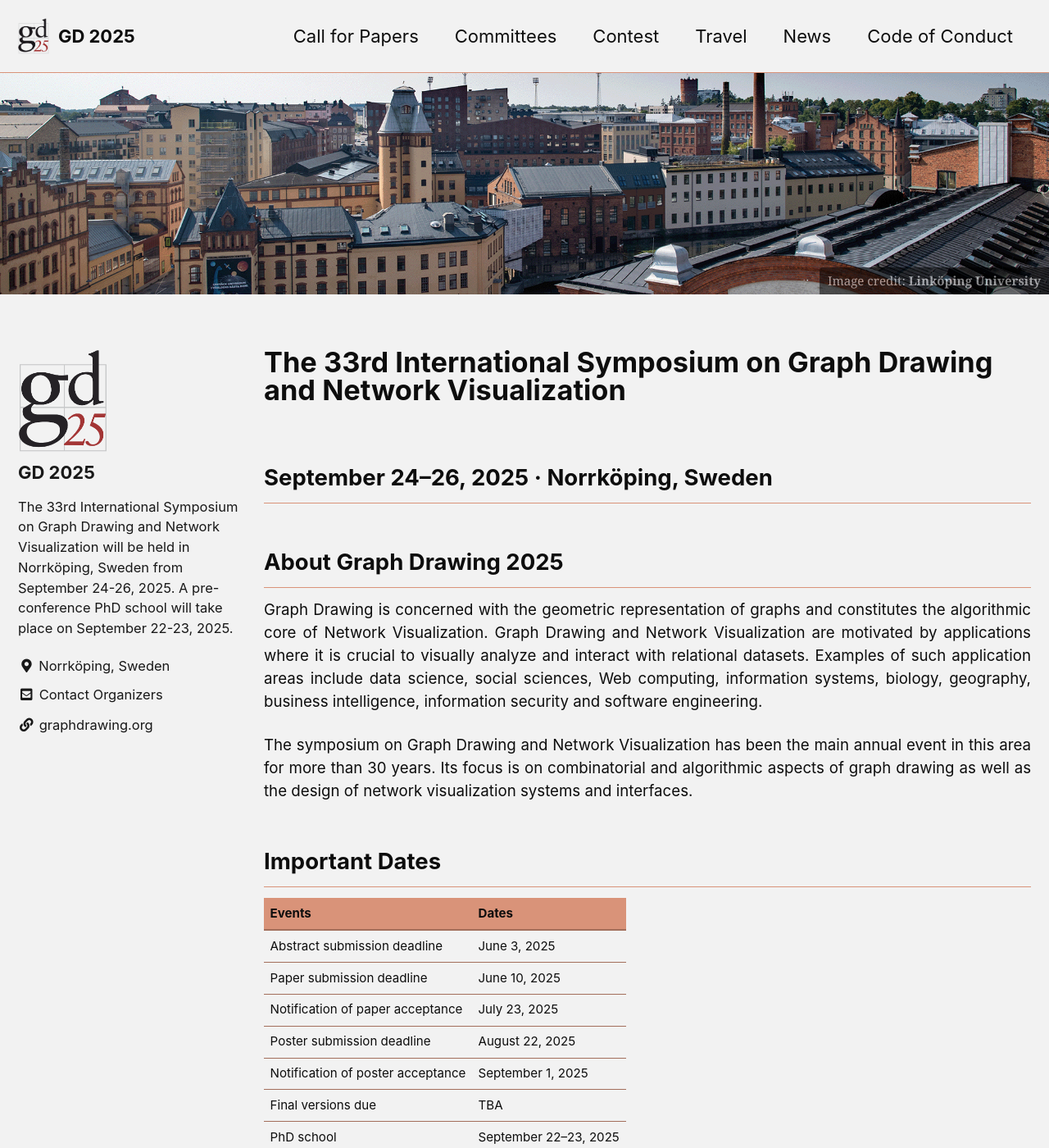
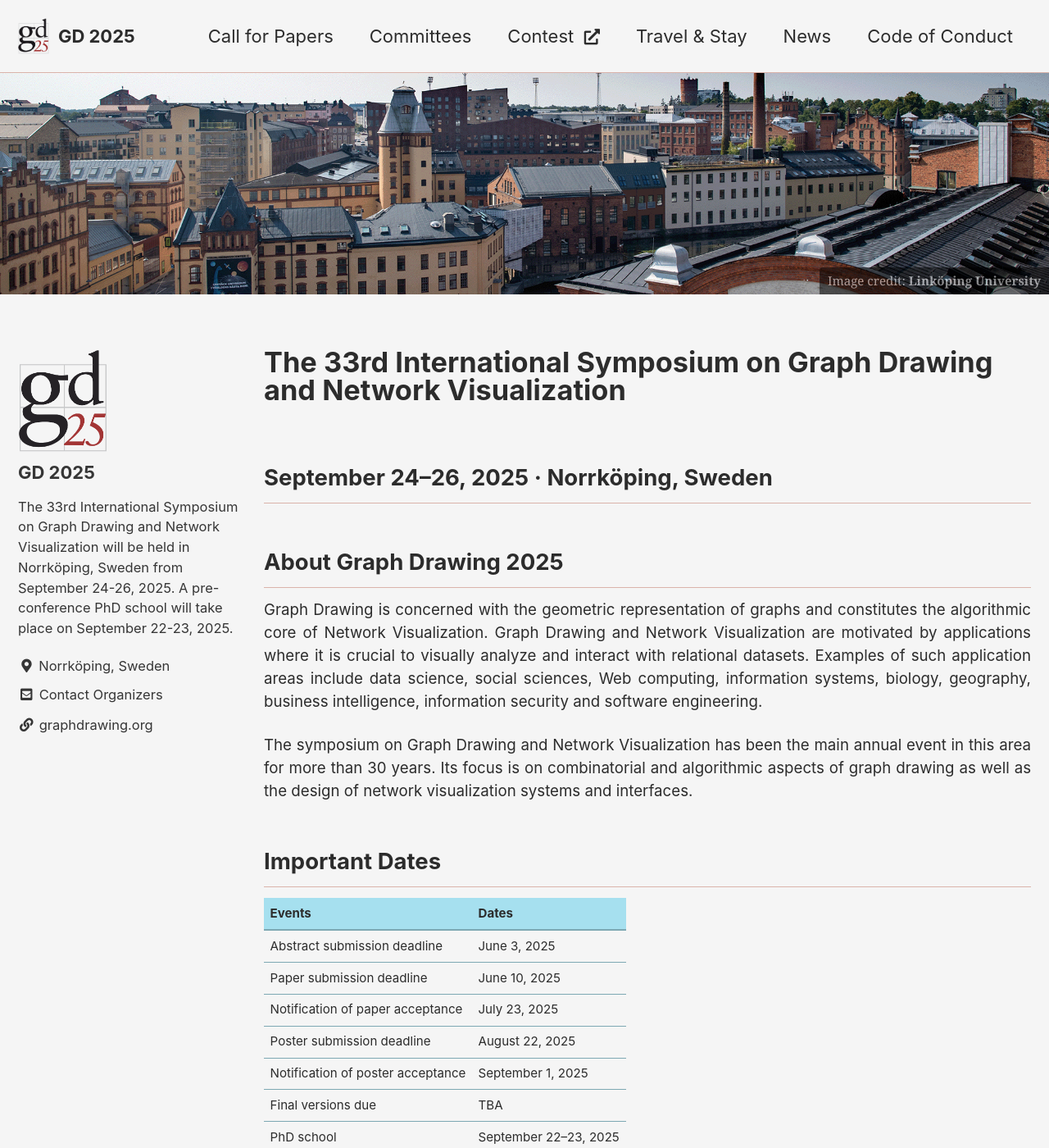
Before and after one commit to graphdrawing/gd2025, a Jekyll site: the page built from index.md, in a window 1280 px wide and 1400 px high. Shown: the whole window at 82% size. Built offline with Jekyll 4.4.1, drawn with Linux system fonts in a browser that asks for light colours; cached includes are drawn as plain includes.

Commit message:
change sponsor logo size, small text color styling, and small modification in the upper horizontal menu

```diff
--- a/_data/navigation.yml
+++ b/_data/navigation.yml
@@ -4,9 +4,9 @@
      url: /pages/cfp
    - title: "Committees"
      url: /pages/committee
-   - title: "Contest"
+   - title: "Contest &nbsp;<i class='fas fa-external-link-alt fa-sm'></i>"
      url: "https://mozart.diei.unipg.it/gdcontest/2025/"
-   - title: "Travel"
+   - title: "Travel & Stay"
      url: /pages/travel_accommodation
    - title: "News"
      url: /pages/news
--- a/_sass/minimal-mistakes/_tables.scss
+++ b/_sass/minimal-mistakes/_tables.scss
@@ -17,8 +17,8 @@
 }
 
 thead {
-  background-color: $border-color;
-  border-bottom: 2px solid mix(#000, $border-color, 25%);
+  background-color: $secondary-background-color;
+  border-bottom: 2px solid mix(#000, $secondary-background-color, 25%);
 }
 
 th {
@@ -29,7 +29,7 @@
 
 td {
   padding: 0.5em;
-  border-bottom: 1px solid mix(#000, $border-color, 25%);
+  border-bottom: 1px solid mix(#000, $secondary-background-color, 25%);
 }
 
 tr,
--- a/_sass/minimal-mistakes/skins/_gd25.scss
+++ b/_sass/minimal-mistakes/skins/_gd25.scss
@@ -3,17 +3,20 @@
    ========================================================================== */
 
 /* Colors */
-$background-color: #F2F2F2 !default;
-$text-color: #0D0D0D !default;
-$muted-text-color: #393e46 !default;
-$primary-color: #733A2D !default;
-$secondary-color: #D99379 !default;
-$border-color: #D99379 !default; // Blending the primary and secondary colors
-$footer-background-color: $primary-color !default; // footer
-$link-color: $primary-color !default; // links
+$background-color: #F5F5F5 !default;
+$text-color: #2C2C2C !default;
+$muted-text-color: #666666 !default;
+
+$primary-color: #843f30 !default;
+$secondary-color: #3D6BA3 !default;
+$border-color: #dab3aa !default;
+$secondary-background-color: #a6e0ef !default;  // for the tables in _tables.scss
+
+$footer-background-color: $primary-color !default;
+$link-color: #3D6BA3 !default;
 $masthead-link-color: $text-color !default;
-$masthead-link-color-hover: $secondary-color !default; // on hover
-$navicon-link-color-hover: mix(#2756cb, $text-color, 80%) !default;
+$masthead-link-color-hover: $primary-color !default;
+$navicon-link-color-hover: $secondary-color !default;
 
 .page__footer {
   color: #fff !important;
@@ -26,3 +29,13 @@
 .nav__title {
   color: #ffffff !important;
 }
+
+
+// .sponsers-text {
+//     color: #843f30 !important;
+
+
+//     &:hover {
+//       color: mix(#000, #843f30, 25%) !important;
+//     }
+//   }
--- a/assets/css/main.scss
+++ b/assets/css/main.scss
@@ -4,7 +4,5 @@
 
 @charset "utf-8";
 
-$link-color: #2f0054;
-
 @import "minimal-mistakes/skins/{{ site.minimal_mistakes_skin | default: 'default' }}"; // skin
 @import "minimal-mistakes"; // main partials
--- a/index.md
+++ b/index.md
@@ -20,21 +20,21 @@
 The symposium on Graph Drawing and Network Visualization has been the main annual event in this area for more than 30 years. Its focus is on combinatorial and algorithmic aspects of graph drawing as well as the design of network visualization systems and interfaces.
 {: style="text-align: justify;"}
 
+
 ## Important Dates
 
-| Events                            | Dates |
-| --------------------------------- | ----- |
-| Abstract submission deadline      | June 3, 2025   |
-| Paper submission deadline         | June 10, 2025   |
-| Notification of paper acceptance  | July 23, 2025   |
-| Poster submission deadline        | August 22, 2025  |
-| Notification of poster acceptance | September 1, 2025   |
-| Final versions due                | TBA   |
-| PhD school		                | September 22–23, 2025   |
-| Symposium                         | September 24–26, 2025   |
+| Events                            | Dates                 |
+| --------------------------------- | --------------------- |
+| Abstract submission deadline      | June 3, 2025          |
+| Paper submission deadline         | June 10, 2025         |
+| Notification of paper acceptance  | July 23, 2025         |
+| Poster submission deadline        | August 22, 2025       |
+| Notification of poster acceptance | September 1, 2025     |
+| Final versions due                | TBA                   |
+| PhD school                        | September 22–23, 2025 |
+| Symposium                         | September 24–26, 2025 |
 
 All deadlines are understood to be 23:59 AoE.
-
 
 ## Sponsors
 
@@ -43,49 +43,49 @@
 <table style="border-collapse: collapse; border: none;">
   <tr style="border: none;">
     <td style="border: none;">
-      <a href="https://www.carltryggersstiftelse.se/this-is-the-carl-trygger-foundation/" target="_blank"><img src="assets/images/sponsor/carl-tryggers-stiftelse.png" width="300" /></a><br />
-      <a href="https://www.carltryggersstiftelse.se/this-is-the-carl-trygger-foundation/" target="_blank"><strong>Carl Tryggers Foundation for Scientific Research</strong></a>
+      <a href="https://www.carltryggersstiftelse.se/this-is-the-carl-trygger-foundation/" target="_blank"><img src="assets/images/sponsor/carl-tryggers-stiftelse.png" width="420" /></a><br />
+      <a href="https://www.carltryggersstiftelse.se/this-is-the-carl-trygger-foundation/" target="_blank" style="padding-top: 10px; display: inline-block;"><strong class="sponsers-text" style="font-size: 1.2em;">Carl Tryggers Foundation for Scientific Research</strong></a>
     </td>
   </tr>
 </table>
 
 ### Gold Sponsors
+
 <table style="border-collapse: collapse; border: none;">
   <tr style="border: none;">
-    <td style="border: none;"><a href="https://www.yworks.com/?utm_campaign=gd25&utm_medium=wesite" target="_blank"><img src="assets/images/sponsor/yWorks.png" width="200" /></a><br />
-    <a href="https://www.yworks.com/?utm_campaign=gd25&utm_medium=wesite" target="_blank"><strong>yWorks</strong></a> </td>
+    <td style="border: none;"><a href="https://www.yworks.com/?utm_campaign=gd25&utm_medium=wesite" target="_blank"><img src="assets/images/sponsor/yWorks.png" width="290" /></a><br />
+    <a href="https://www.yworks.com/?utm_campaign=gd25&utm_medium=wesite" target="_blank"  style="padding-top: 10px; display: inline-block;"> <strong class="sponsers-text" style="font-size: 1.2em;">yWorks</strong></a> </td>
     <td style="border: none;"></td>
     <td style="border: none;"></td>
-    <td style="border: none;"><a href="https://www.tomsawyer.com" target="_blank"><img src="assets/images/sponsor/Tom_Sawyer_Software.png" width="230" /></a><br />
-    <a href="https://www.tomsawyer.com" target="_blank"><strong>Tom Sawyer Software</strong></a>
+    <td style="border: none;"><a href="https://www.tomsawyer.com" target="_blank"><img src="assets/images/sponsor/Tom_Sawyer_Software.png" width="320" /></a><br />
+    <a href="https://www.tomsawyer.com" target="_blank" style="padding-top: 10px; display: inline-block;"><strong class="sponsers-text" style="font-size: 1.2em;">Tom Sawyer Software</strong></a>
     </td>
   </tr>
 </table>
-
 
 ### Silver Sponsor
 
 <table style="border-collapse: collapse; border: none;">
   <tr style="border: none;">
     <td style="border: none;">
-      <a href="https://www.visualsweden.se/" target="_blank"><img src="assets/images/sponsor/visual_sweden.png" width="170" /></a><br />
-      <a href="https://www.visualsweden.se/" target="_blank"><strong>Visual Sweden</strong></a>
+      <a href="https://www.visualsweden.se/" target="_blank"><img src="assets/images/sponsor/visual_sweden.png" width="200" /></a><br />
+      <a href="https://www.visualsweden.se/" target="_blank" style="padding-top: 10px; display: inline-block;"><strong class="sponsers-text" style="font-size: 1.1em;">Visual Sweden</strong></a>
     </td>
   </tr>
 </table>
 
+### Contributors
 
-### Contributors
 <table style="border-collapse: collapse; border: none;">
   <tr style="border: none;">
     <td style="border: none;">
-      <a href="https://visualiseringscenter.se/" target="_blank"><img src="assets/images/sponsor/vis_center.png" width="300" /></a><br />
-      <a href="https://visualiseringscenter.se/" target="_blank"><strong>Visualiseringscenter C</strong></a>
+      <a href="https://visualiseringscenter.se/" target="_blank"><img src="assets/images/sponsor/vis_center.png" width="250" /></a><br />
+      <a href="https://visualiseringscenter.se/" target="_blank" style="padding-top: 10px; display: inline-block;"><strong class="sponsers-text" style="font-size: 1.0em;">Visualiseringscenter C</strong></a>
     </td>
     <td style="border: none;"></td>
     <td style="border: none;">
-      <a href="https://liu.se/en" target="_blank"><img src="assets/images/sponsor/liu.png" width="220" /></a><br />
-      <a href="https://liu.se/en" target="_blank"><strong>Linköping University</strong></a>
+      <a href="https://liu.se/en" target="_blank"><img src="assets/images/sponsor/liu.png" width="180" /></a><br />
+      <a href="https://liu.se/en" target="_blank" style="padding-top: 10px; display: inline-block;"><strong class="sponsers-text" style="font-size: 1.0em;">Linköping University</strong></a>
     </td>
   </tr>
 </table>
```
Also changed, not shown: assets/images/sponsor/carl-tryggers-stiftelse.png, 7 other files.
